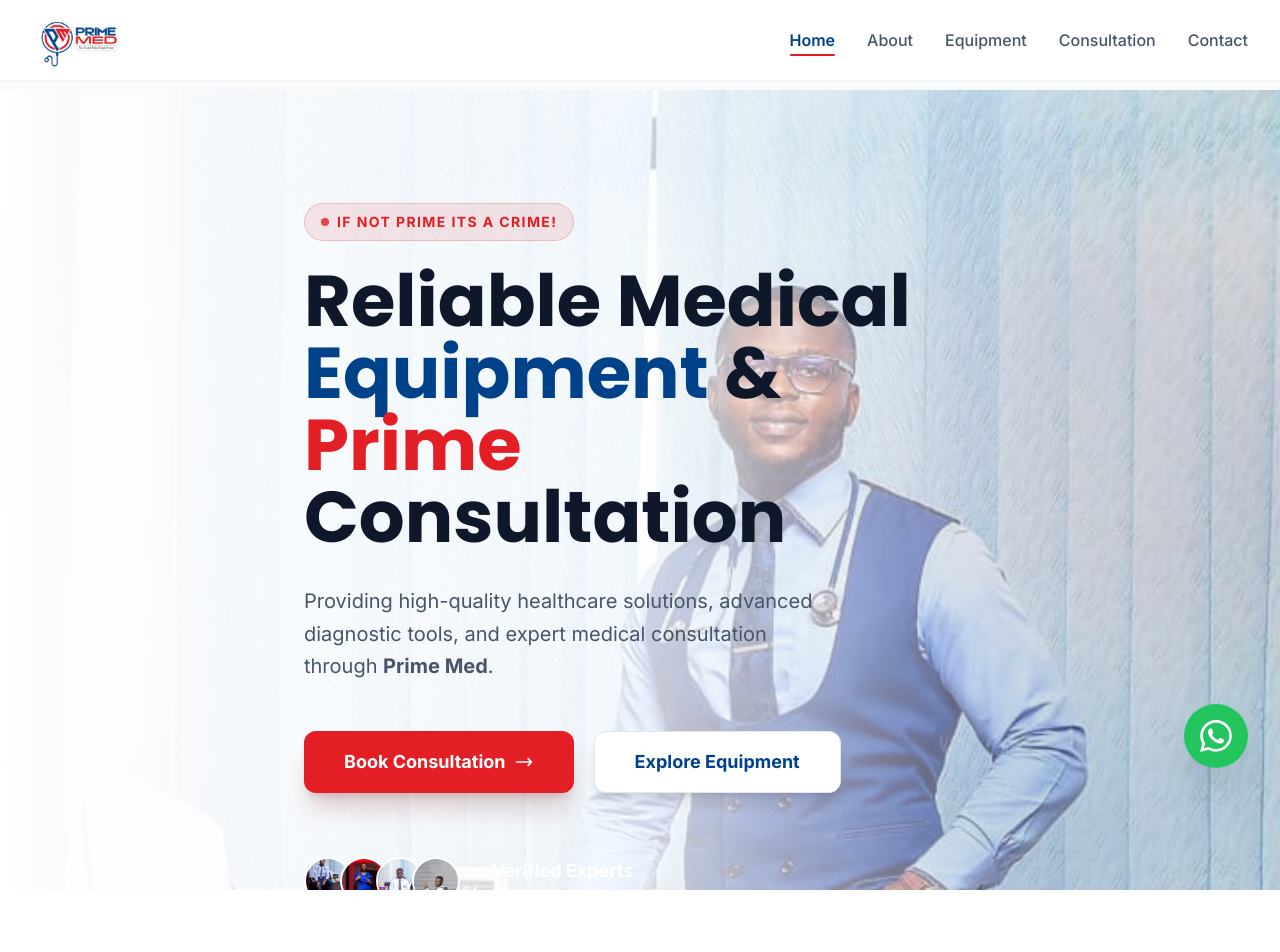
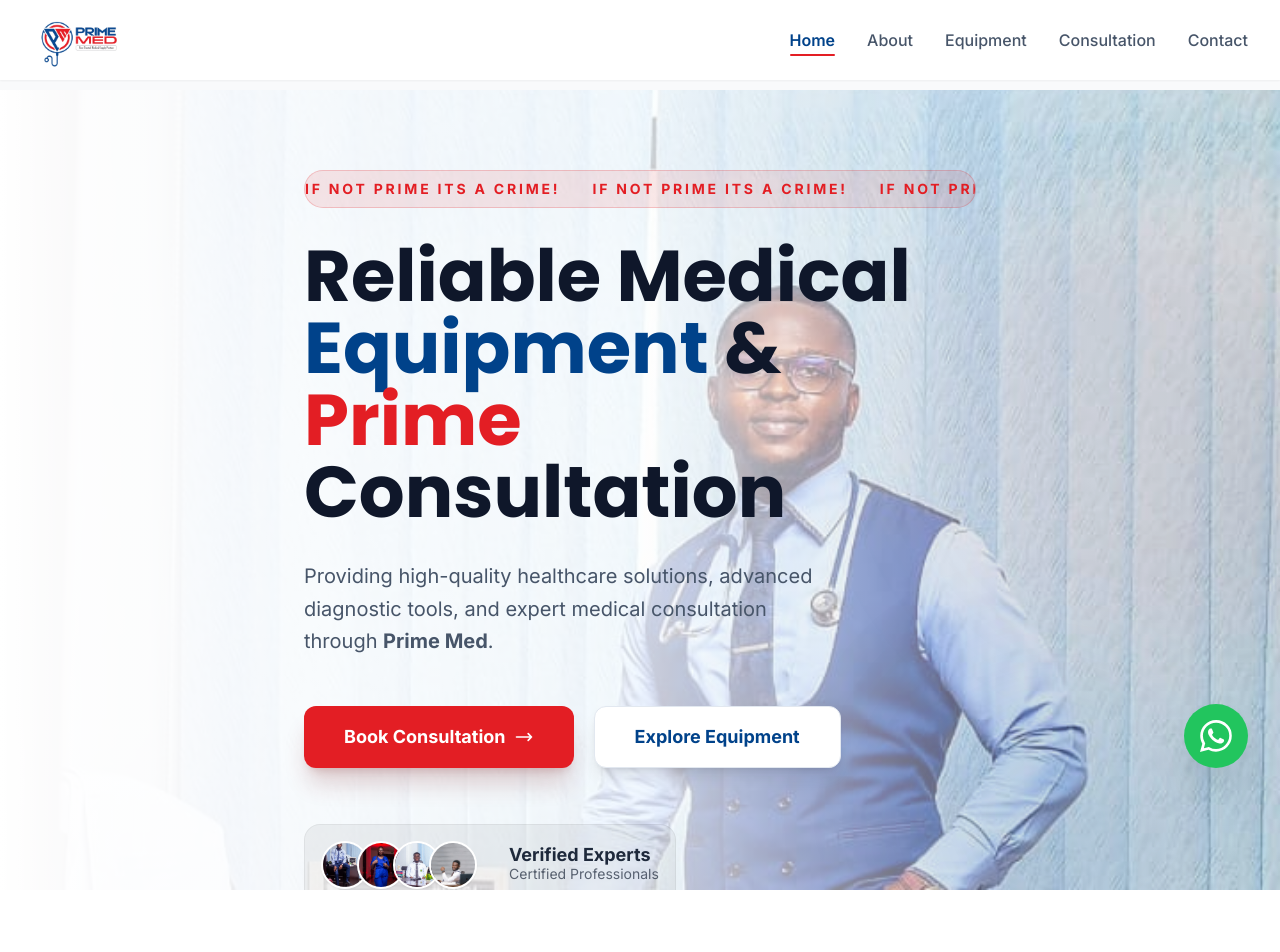
Before and after one commit to winnidebz1/primemed, a React (Vite) app: page / in a window 1280 px wide. Shown: the top 952 px of the page. Built offline with nearby package versions, Linux system fonts and the light colour scheme.

Commit message:
Added marquee animation to Hero tagline and adjusted Verified Experts positioning

```diff
--- a/components/Hero.tsx
+++ b/components/Hero.tsx
@@ -19,9 +19,14 @@
 
       <div className="relative z-10 max-w-7xl mx-auto px-4 sm:px-6 lg:px-8 pt-48 pb-24 lg:pt-64 lg:pb-32">
         <div className="max-w-2xl text-slate-900">
-          <div className="mb-6 inline-flex items-center gap-2 px-4 py-2 bg-brand-red/10 rounded-full border border-brand-red/20">
-            <span className="w-2 h-2 bg-brand-red rounded-full animate-pulse"></span>
-            <span className="text-brand-red font-bold text-sm uppercase tracking-widest">If not Prime its a crime!</span>
+          <div className="mb-8 overflow-hidden bg-brand-red/10 rounded-full border border-brand-red/20 py-2 relative">
+            <div className="animate-marquee whitespace-nowrap flex items-center gap-4">
+              <span className="text-brand-red font-bold text-sm uppercase tracking-[0.2em]">If not Prime its a crime!</span>
+              <span className="w-2 h-2 bg-brand-red rounded-full"></span>
+              <span className="text-brand-red font-bold text-sm uppercase tracking-[0.2em]">If not Prime its a crime!</span>
+              <span className="w-2 h-2 bg-brand-red rounded-full"></span>
+              <span className="text-brand-red font-bold text-sm uppercase tracking-[0.2em]">If not Prime its a crime!</span>
+            </div>
           </div>
           <h1 className="text-4xl md:text-6xl lg:text-7xl font-bold leading-tight mb-8">
             Reliable Medical <br />
@@ -51,7 +56,7 @@
             </a>
           </div>
 
-          <div className="mt-16 flex items-center gap-8">
+          <div className="mt-12 lg:mt-14 mb-8 flex items-center gap-8 bg-black/5 p-4 rounded-2xl border border-black/5 w-fit">
             <div className="flex -space-x-3">
               <img
                 src="/images/doctors/doctor1.jpg"
@@ -74,9 +79,9 @@
                 alt="Doctor"
               />
             </div>
-            <div className="text-white">
-              <p className="font-bold text-lg">Verified Experts</p>
-              <p className="text-sm opacity-90">Certified Professionals</p>
+            <div className="text-slate-800">
+              <p className="font-bold text-lg leading-none">Verified Experts</p>
+              <p className="text-sm opacity-70">Certified Professionals</p>
             </div>
           </div>
         </div>
```
